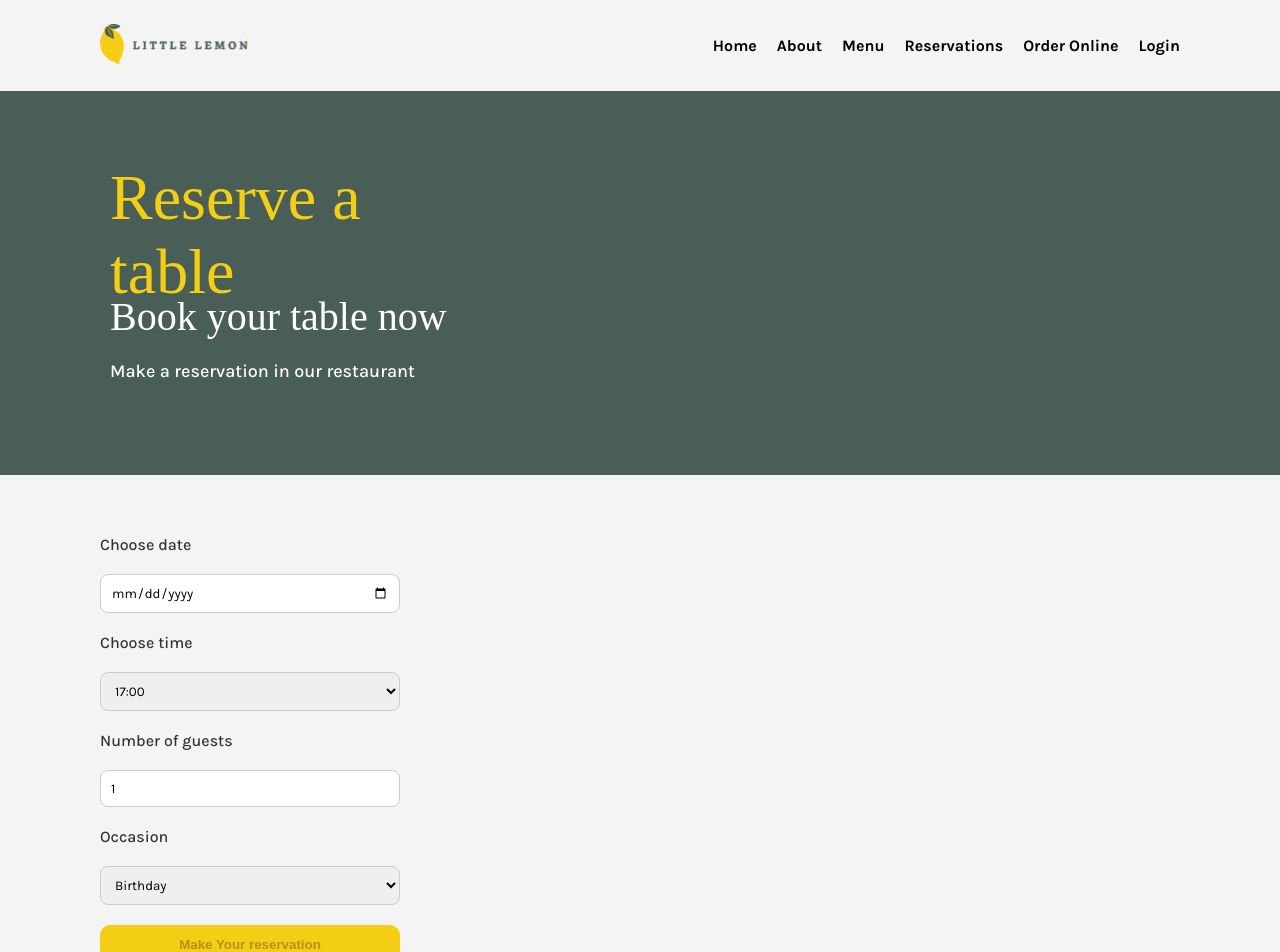
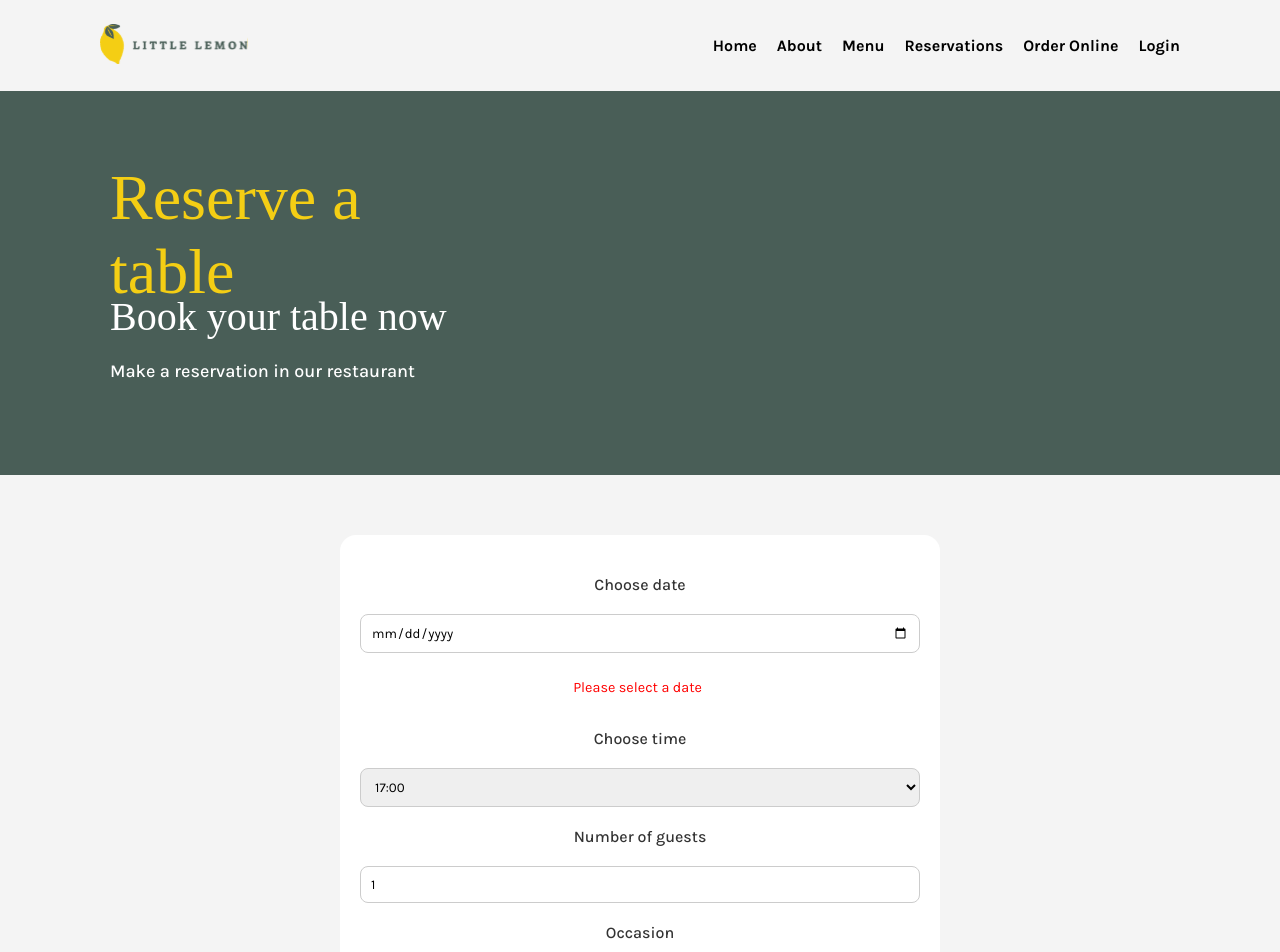
Before and after one commit to fervc155/meta-frontend-certified-captstone, a React (Create React App) app: page /booking in a window 1280 px wide. Shown: the top 952 px of the page. Built offline with nearby package versions, Linux system fonts and the light colour scheme; a web font is replaced by a local one.

Commit message:
validaciones formulario

```diff
--- a/src/App.css
+++ b/src/App.css
@@ -155,6 +155,10 @@ p {
   overflow: hidden;
 }
 
+.p-3 {
+  padding: 20px;
+}
+
 .card img {
   width: 100%;
   height: 400px;
@@ -261,7 +265,7 @@ footer ul.menu {
 
 .booking-form {
   display: grid;
-  max-width: 300px;
+  max-width: 100%;
   gap: 20px;
   margin-top: 20px;
 }
@@ -286,3 +290,21 @@ footer ul.menu {
   text-align: center;
   margin: 0 auto;
 }
+
+.booking-page .card {
+  max-width: 600px;
+}
+
+.booking-page .card input {
+  width: 100%;
+}
+
+.input-error {
+  border: 2px solid red;
+}
+
+.error {
+  color: red;
+  font-size: 0.9rem;
+  margin: 4px 0 10px;
+}
--- a/src/pages/booking/components/bookingForm.jsx
+++ b/src/pages/booking/components/bookingForm.jsx
@@ -6,23 +6,40 @@ export default function BookingForm({ availableTimes, dispatch, submitForm }) {
   const [guests, setGuests] = useState(1);
   const [occasion, setOccasion] = useState("Birthday");
 
+  const [errors, setErrors] = useState({});
   const [isValid, setIsValid] = useState(false);
 
-  // ✅ Validación React
+  // ✅ obtener fecha de hoy (YYYY-MM-DD)
+  const today = new Date().toISOString().split("T")[0];
+
+  // ✅ VALIDACIÓN EN TIEMPO REAL
   useEffect(() => {
-    const valid =
-      date !== "" &&
-      time !== "" &&
-      guests >= 1 &&
-      guests <= 10 &&
-      occasion !== "";
+    const newErrors = {};
 
-    setIsValid(valid);
-  }, [date, time, guests, occasion]);
+    if (!date) {
+      newErrors.date = "Please select a date";
+    } else if (date < today) {
+      newErrors.date = "Date must be today or later";
+    }
+
+    if (!time) {
+      newErrors.time = "Please select a time";
+    }
+
+    if (guests < 1 || guests > 10) {
+      newErrors.guests = "Guests must be between 1 and 10";
+    }
+
+    if (!occasion) {
+      newErrors.occasion = "Please select an occasion";
+    }
+
+    setErrors(newErrors);
+    setIsValid(Object.keys(newErrors).length === 0);
+  }, [date, time, guests, occasion, today]);
 
   const handleSubmit = (e) => {
     e.preventDefault();
-
     if (!isValid) return;
 
     submitForm({
@@ -35,57 +52,63 @@ export default function BookingForm({ availableTimes, dispatch, submitForm }) {
 
   return (
     <form onSubmit={handleSubmit} className="booking-form">
-      {/* ✅ DATE */}
+      {/* DATE */}
       <label htmlFor="res-date">Choose date</label>
       <input
         type="date"
         id="res-date"
         value={date}
-        required
+        min={today} // 🔥 clave para HTML5
         onChange={(e) => {
           setDate(e.target.value);
           dispatch({ type: "UPDATE_TIMES", date: e.target.value });
         }}
+        className={errors.date ? "input-error" : ""}
       />
+      {errors.date && <p className="error">{errors.date}</p>}
 
-      {/* ✅ TIME */}
+      {/* TIME */}
       <label htmlFor="res-time">Choose time</label>
       <select
         id="res-time"
         value={time}
-        required
         onChange={(e) => setTime(e.target.value)}
+        className={errors.time ? "input-error" : ""}
       >
         {availableTimes.map((t) => (
           <option key={t}>{t}</option>
         ))}
       </select>
+      {errors.time && <p className="error">{errors.time}</p>}
 
-      {/* ✅ GUESTS */}
+      {/* GUESTS */}
       <label htmlFor="guests">Number of guests</label>
       <input
         type="number"
         id="guests"
         min="1"
         max="10"
-        required
         value={guests}
         onChange={(e) => setGuests(Number(e.target.value))}
+        className={errors.guests ? "input-error" : ""}
       />
+      {errors.guests && <p className="error">{errors.guests}</p>}
 
-      {/* ✅ OCCASION */}
+      {/* OCCASION */}
       <label htmlFor="occasion">Occasion</label>
       <select
         id="occasion"
         value={occasion}
-        required
         onChange={(e) => setOccasion(e.target.value)}
+        className={errors.occasion ? "input-error" : ""}
       >
+        <option value="">Select an occasion</option>
         <option>Birthday</option>
         <option>Anniversary</option>
       </select>
+      {errors.occasion && <p className="error">{errors.occasion}</p>}
 
-      {/* ✅ BOTÓN DESACTIVADO */}
+      {/* BUTTON */}
       <button type="submit" className="btn" disabled={!isValid}>
         Make Your reservation
       </button>
--- a/src/pages/booking/index.jsx
+++ b/src/pages/booking/index.jsx
@@ -42,11 +42,13 @@ export default function BookingPage() {
         cta="Make a reservation in our restaurant"
       />
       <section className="container booking-page">
-        <BookingForm
-          availableTimes={availableTimes}
-          dispatch={dispatch}
-          submitForm={submitForm}
-        />
+        <div className="card text-center p-3">
+          <BookingForm
+            availableTimes={availableTimes}
+            dispatch={dispatch}
+            submitForm={submitForm}
+          />
+        </div>
       </section>
     </>
   );
```
